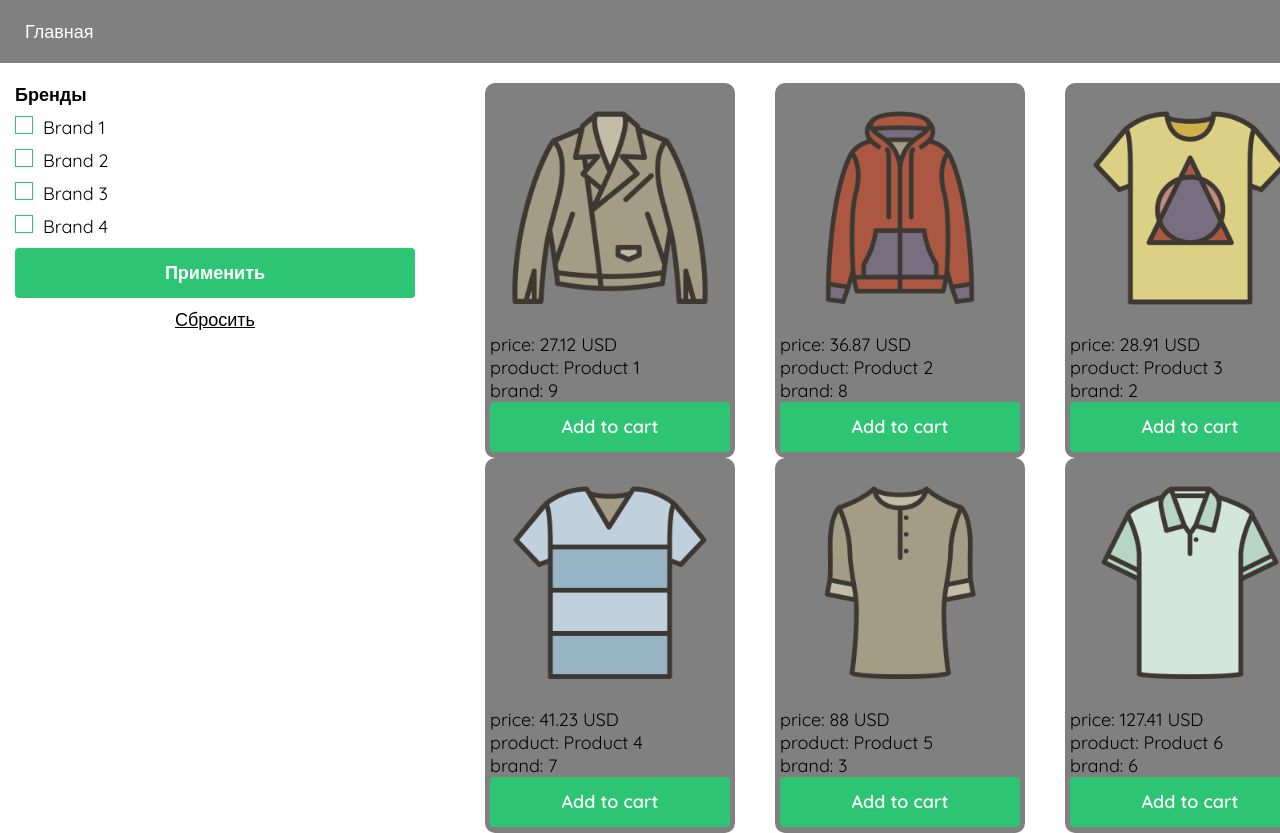
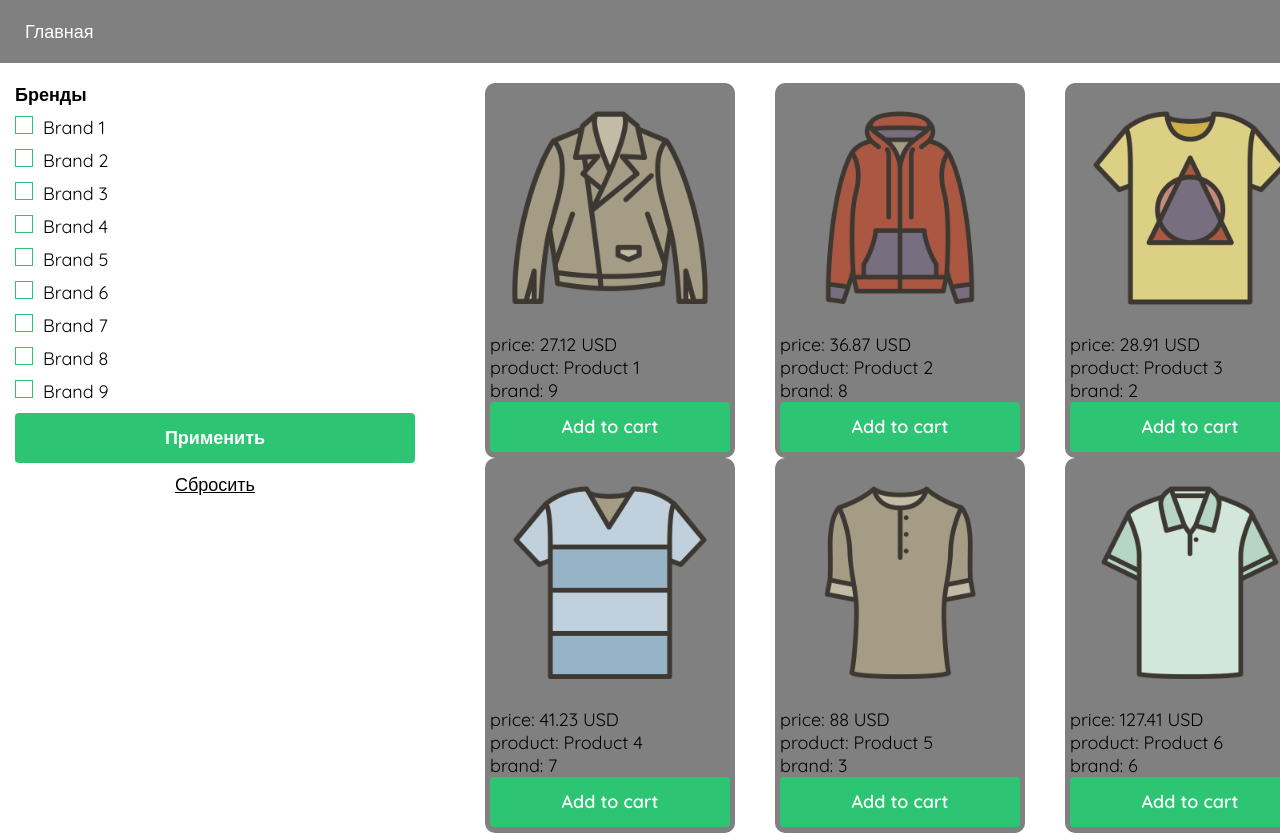
Before and after one commit to lordwebkit/accent-dev, a Vue app: page / in a window 1280 px wide. Shown: the top 833 px of the page. Built offline with nearby package versions, Linux system fonts and the light colour scheme.

Commit message:
Add filter brands and pagination

```diff
--- a/src/components/AFilter.vue
+++ b/src/components/AFilter.vue
@@ -1,39 +1,30 @@
 <script setup>
 import ACheckbox from './ACheckbox.vue';
 import ABtn from './ABtn.vue';
+import { useFiltersStore } from '@/stores/filters'
+import { useProductsStore } from '@/stores/products'
+
+const store = useFiltersStore();
+const storeProducts = useProductsStore();
+
+store.filterBrandsReq();
 </script>
 <template>
   <div class="filter">
     <div class="filter-inner">
       <h3 class="filter__title">Бренды</h3>
       <div class="filter__brands">
-        <div class="filter__brand filter-brand">
-          <ACheckbox class="filter-brand__checkbox" />
-          <p class="filter-brand__name">Brand 1</p>
-        </div>
-        <div class="filter__brand filter-brand">
-          <ACheckbox class="filter-brand__checkbox" />
-          <p class="filter-brand__name">Brand 2</p>
-        </div>
-        <div class="filter__brand filter-brand">
-          <ACheckbox class="filter-brand__checkbox" />
-          <p class="filter-brand__name">Brand 3</p>
-        </div>
-        <div class="filter__brand filter-brand">
-          <ACheckbox class="filter-brand__checkbox" />
-          <p class="filter-brand__name">Brand 4</p>
+        <div class="filter__brand filter-brand" v-for="(brand, index) in store.getFilterBrands" :key="index">
+          <ACheckbox class="filter-brand__checkbox" :checkedId="brand.id" :checkboxChecked="brand.checked"
+            :setCheckbox="store.setCheckedBrandFilter" :dataCode="brand.code" />
+          <p class="filter-brand__name">{{ brand.title }}</p>
         </div>
       </div>
-      <ABtn class="filter__put">Применить</ABtn>
-      <button class="filter__undo">Сбросить</button>
+      <ABtn class="filter__put" @click.prevent="storeProducts.setFilteredProducts(store.getFilterBrands)">Применить</ABtn>
+      <button class="filter__undo" @click.prevent="storeProducts.clearFilteredProducts(store.clearFilterBrands)">Сбросить</button>
     </div>
   </div>
 </template>
-<script>
-export default {
-
-}
-</script>
 <style lang="scss">
 .filter {
   max-width: 400px;
--- /dev/null
+++ b/src/stores/filters.js
@@ -0,0 +1,88 @@
+import { defineStore } from "pinia"
+
+export const useFiltersStore = defineStore('filters', {
+  state: () => ({
+    filterBrands: []
+  }),
+  getters: {
+    getFilterBrands: (state) => state.filterBrands
+  },
+  actions: {
+    // imitation of sending a request to the server
+    async filterBrandsReq() {
+      try {
+        this.filterBrands = await filterBrands.map(brand => ({ ...brand, checked: false }))
+      } catch (err) {
+        console.error(err)
+      }
+    },
+    setCheckedBrandFilter(e) {
+      this.filterBrands = this.filterBrands.map(brand => {
+        if (brand.code === e.target.dataset.code) {
+          brand.checked = !brand.checked
+        }
+        return { ...brand }
+      })
+    },
+    clearFilterBrands() {
+      this.filterBrands = this.filterBrands.map(brand => ({ ...brand, checked: false }))
+    }
+  }
+})
+
+const filterBrands = [
+  {
+    "id": 1,
+    "title": "Brand 1",
+    "sort": "100",
+    "code": "brand_1"
+  },
+  {
+    "id": 2,
+    "title": "Brand 2",
+    "sort": "200",
+    "code": "brand_2"
+  },
+  {
+    "id": 3,
+    "title": "Brand 3",
+    "sort": "300",
+    "code": "brand_3"
+  },
+  {
+    "id": 4,
+    "title": "Brand 4",
+    "sort": "400",
+    "code": "brand_4"
+  },
+  {
+    "id": 5,
+    "title": "Brand 5",
+    "sort": "500",
+    "code": "brand_5"
+  },
+  {
+    "id": 6,
+    "title": "Brand 6",
+    "sort": "600",
+    "code": "brand_6"
+  },
+  {
+    "id": 7,
+    "title": "Brand 7",
+    "sort": "700",
+    "code": "brand_7"
+  },
+  {
+    "id": 8,
+    "title": "Brand 8",
+    "sort": "700",
+    "code": "brand_8"
+  },
+  {
+    "id": 9,
+    "title": "Brand 9",
+    "sort": "900",
+    "code": "brand_9"
+  }
+]
--- a/src/stores/products.js
+++ b/src/stores/products.js
@@ -2,19 +2,33 @@ import { defineStore } from "pinia"
 
 export const useProductsStore = defineStore('products', {
   state: () => ({
-    productsData: []
+    products: [],
+    filteredProducts: []
   }),
   getters: {
-    products: (state) => state.productsData
+    getProducts: (state) => {
+      if (state.filteredProducts.length === 0) {
+        return state.products
+      } else {
+        return state.products.filter((product) => state.filteredProducts.includes(`brand_${product.brand}`))
+      }
+    }
   },
   actions: {
     // imitation of sending a request to the server
-    async getProducts() {
+    async productsReq() {
       try {
-        this.productsData = await [].concat(products)
+        this.products = await [].concat(products)
       } catch (err) {
         console.error(err)
       }
+    },
+    setFilteredProducts(brands) {
+      this.filteredProducts = brands.filter(brand => brand.checked).map(brand => brand.code)
+    },
+    clearFilteredProducts(clearFilterBrands) {
+      clearFilterBrands();
+      this.filteredProducts = [];
     }
   }
 })
--- a/src/views/ShopView.vue
+++ b/src/views/ShopView.vue
@@ -16,17 +16,13 @@
   </div>
 </template>
 <script setup>
-import { ref, computed } from 'vue'
 import AFilter from '@/components/AFilter.vue';
 import ShopCard from '@/components/ShopCard.vue';
+import { ref, computed } from 'vue'
 import { useProductsStore } from '@/stores/products';
-import { storeToRefs } from 'pinia';
-
 
 const store = useProductsStore();
-store.getProducts();
-
-const { productsData } = storeToRefs(store)
+store.productsReq();
 
 const currentPage = ref(1);
 const productsPerPage = ref(6);
@@ -34,11 +30,11 @@ const productsPerPage = ref(6);
 const displayedProducts = computed(() => {
   const start = (currentPage.value - 1) * productsPerPage.value;
   const end = start + productsPerPage.value;
-  return productsData.value.slice(start, end);
+  return store.getProducts.slice(start, end);
 })
 
 const pageCount = computed(() => {
-  const pageCount = Math.ceil(productsData.value.length / productsPerPage.value)
+  const pageCount = Math.ceil(store.getProducts.length / productsPerPage.value)
   return pageCount > 1 ? pageCount : 0
 })
 
```
